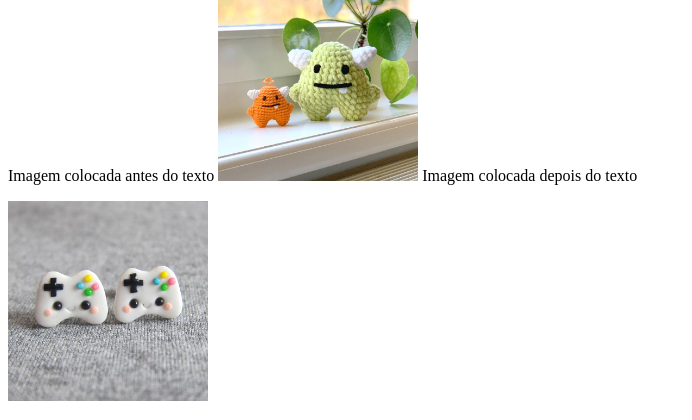
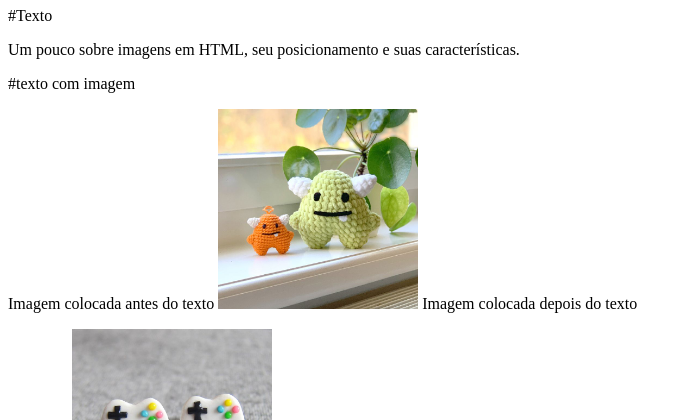
Before and after one commit to GeoRPOliveira/Pr-tica-Devops, a plain HTML site: page index.html in a window 1280 px wide. Shown: the part 167-587 px from the top of the page, without its empty margins (0-692 px from the left). Drawn offline with Linux system fonts and the light colour scheme.

Commit message:
Update index.html
Adicionando comentarios

```diff
--- a/index.html
+++ b/index.html
@@ -7,14 +7,19 @@
     <title>Fotos</title>
 </head>
 <body>
+    #Frases
     <p> O Nisflei é um professor muito gente boa</p>
+    #Título
     <h1>Imagens</h1>
+    #Texto
     <p>Um pouco sobre imagens em HTML, seu posicionamento e suas características.</p>
+    #texto com imagem
     <p>
         Imagem colocada antes do texto <img src="Imagens/Monstrinhos.jpg" alt="Aqui deveria ter uma imagem de monstrinhos" width="200px" height="200px"> Imagem colocada depois do texto
     </p>
+    #imagem
     <img src="Imagens/Controles.jpg" alt="Controlinhos fofos" width="200px" height="200px">
-
+    #Criação de tabelas
     <h1>Tabela</h1>
     <table border = "1">
         <tr>
```
